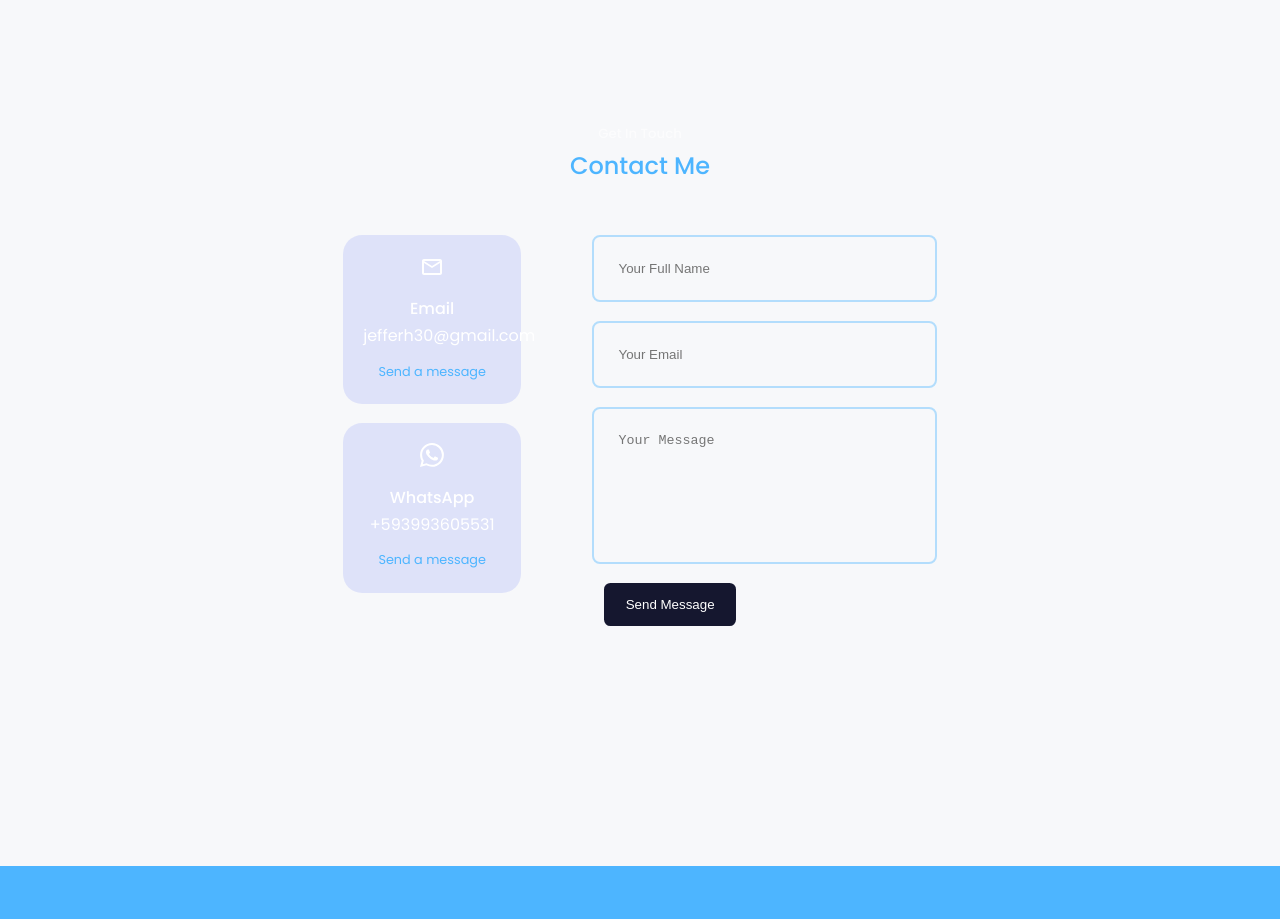
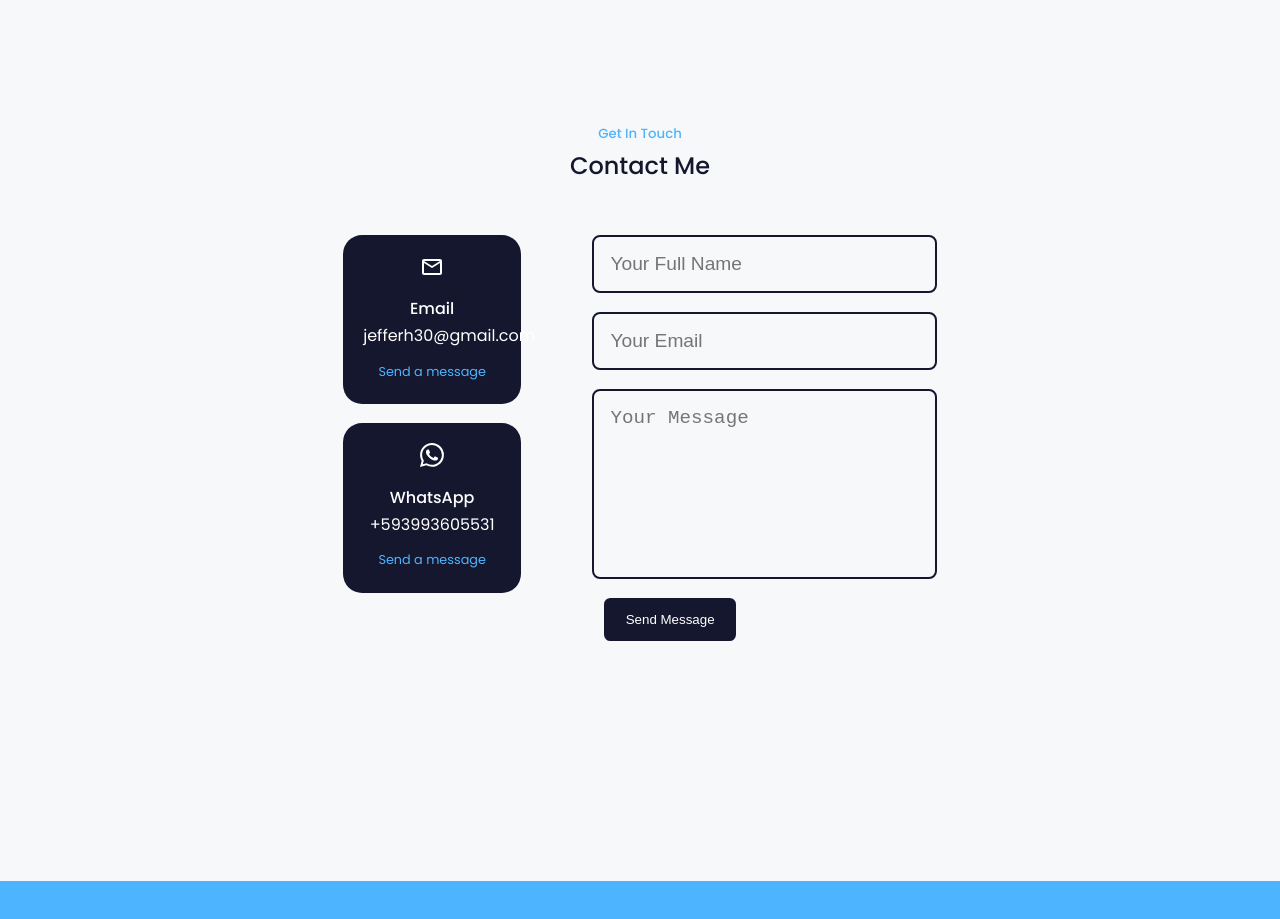
Before and after one commit to Jefferh30/Portfolio-Website, a React (Create React App) app: page / in a window 1280 px wide. Shown: the part 4960-5879 px from the top of the page. Built offline with nearby package versions, Linux system fonts and the light colour scheme; the HTML template or start-up script is replaced by a standard one.

Commit message:
Finish styles

```diff
--- a/src/components/contact/contact.css
+++ b/src/components/contact/contact.css
@@ -3,6 +3,14 @@
     display: grid;
     grid-template-columns: 30% 58%;
     gap: 12%;
+}
+
+#contact h2 {
+    color: var(--color-bg);
+}
+
+#contact h5 {
+    color: var(--color-primary);
 }
 
 .contact_options {
@@ -12,7 +20,7 @@
 }
 
 .contact_option {
-    background: var(--color-bg-variant);
+    background: var(--color-bg);
     padding: 1.2rem;
     border-radius: 1.2rem;
     text-align: center;
@@ -22,7 +30,8 @@
 
 .contact_option:hover {
     background: transparent;
-    border-color: var(--color-primary-variant);
+    border-color: var(--color-bg);
+    color: var(--color-bg);
 }
 
 .contact_option-icon {
@@ -36,6 +45,10 @@
     font-size: 0.8rem;
 }
 
+.contact_option:hover > a{
+    color: blue;
+}
+
 /* ====== FORM ====== */
 
 form {
@@ -46,12 +59,30 @@ form {
 
 input, textarea {
     width: 100%;
-    padding: 1.5rem;
+    padding: 1rem;
+    font-size: 1.2rem;
     border-radius: 0.5rem;
     background: transparent;
-    border: 2px solid var(--color-primary-variant);
+    border: 2px solid var(--color-bg);
     resize: none;
-    color: var(--color-white);
+    color: var(--color-bg);
+}
+
+.success-message {
+    margin-top: 2rem;
+}
+
+.success-icon{
+    font-size: 2rem;
+    color: var(--color-bg);
+    margin: 2rem auto;
+    display: flex;
+}
+
+.success-message p {
+    font-size: 1.5rem;
+    color: var(--color-bg);
+    text-align: center;
 }
 
 /*======= Tablets, medium devices ========*/
```
